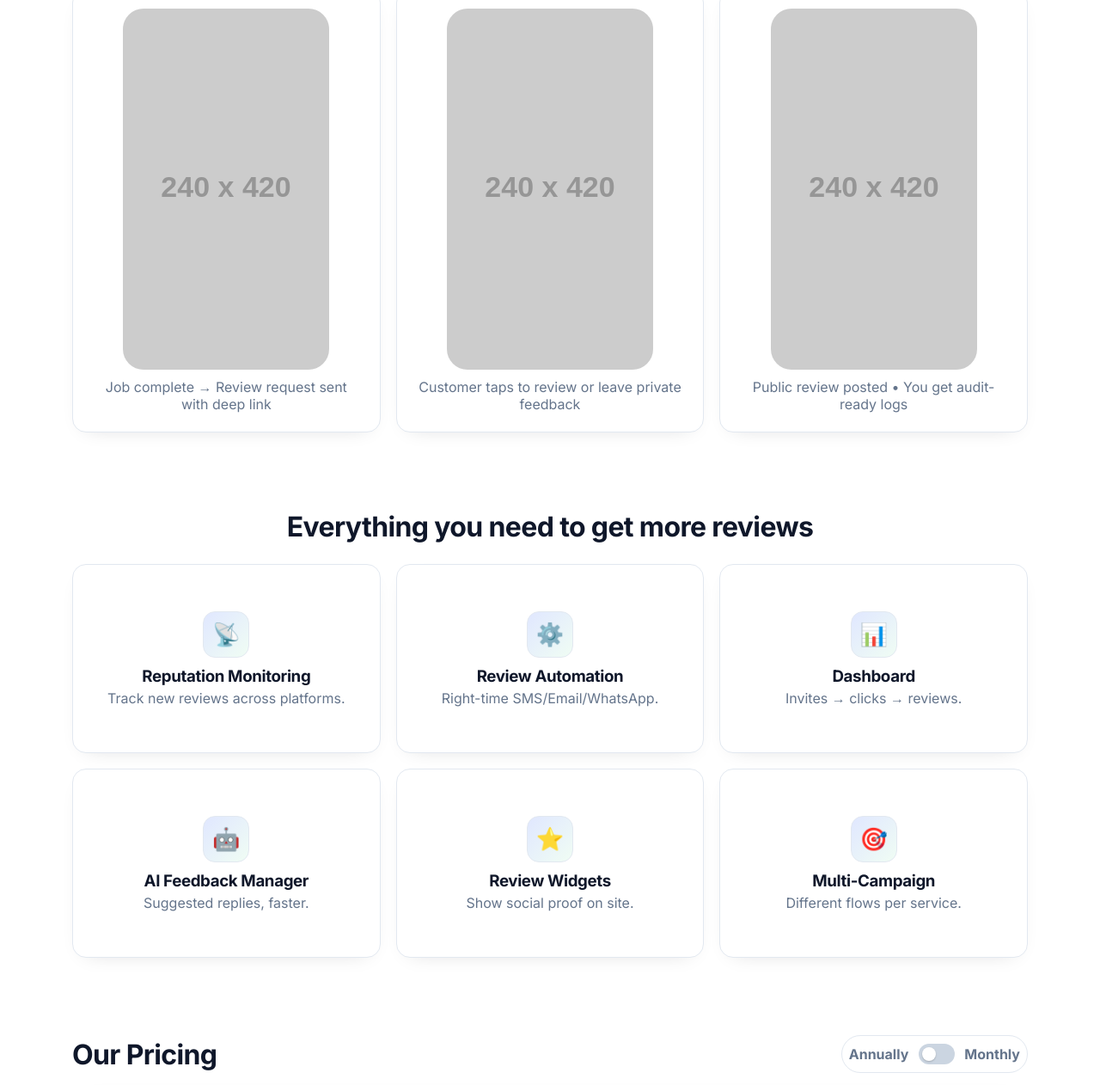
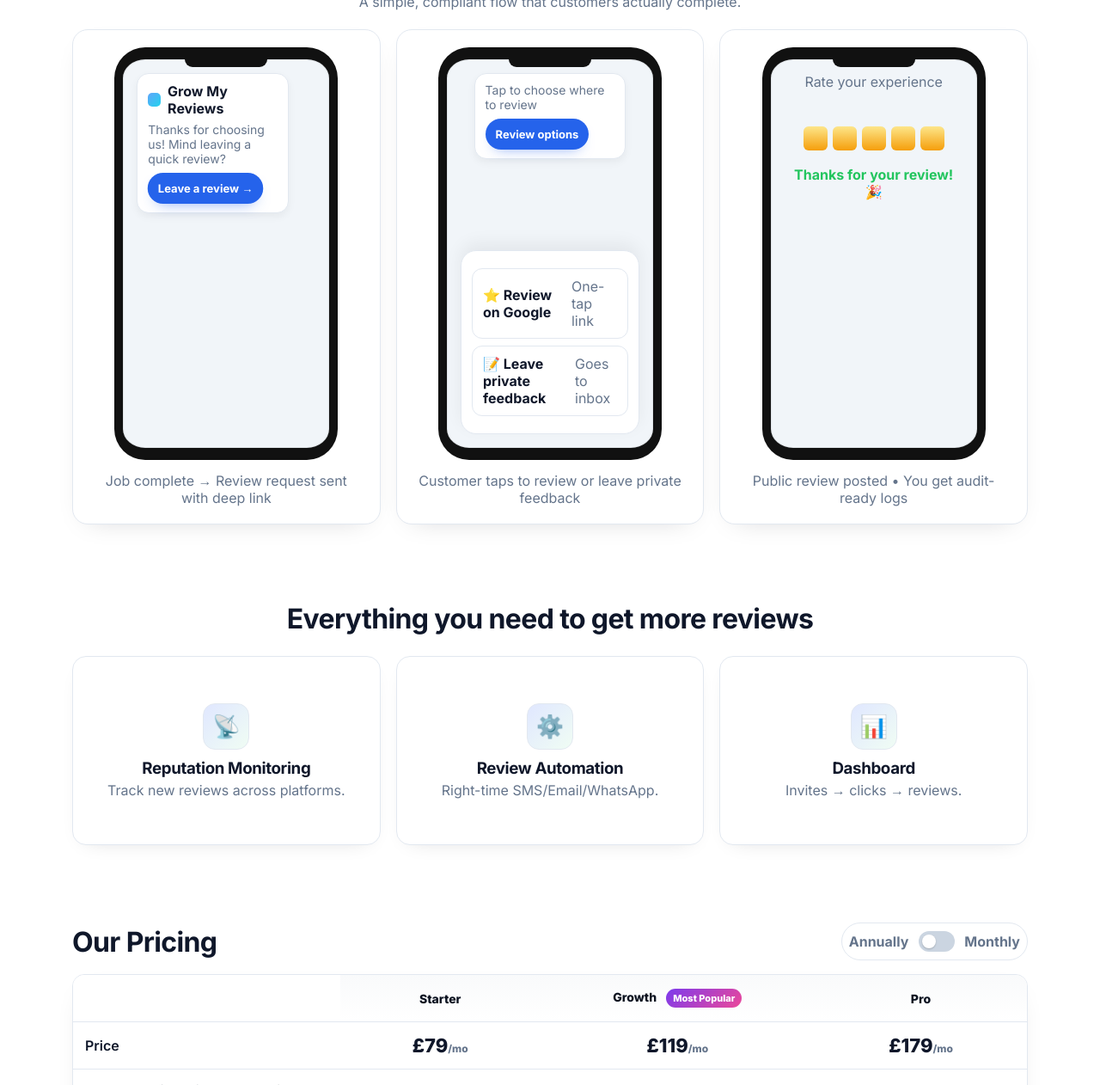
Before and after one commit to GordonAtreides/ReviewBoost-, a plain HTML site: page index.html in a window 1280 px wide. Shown: the part 733-1995 px from the top of the page at 86% size. Drawn offline with Linux system fonts and the light colour scheme; placeholder pictures from the web are drawn by us.

Commit message:
Update index.html

```diff
--- a/index.html
+++ b/index.html
@@ -3,7 +3,7 @@
 <head>
 <meta charset="utf-8" />
 <meta name="viewport" content="width=device-width,initial-scale=1" />
-<title>ReviewBoost — Get more reviews, automatically</title>
+<title>Grow My Reviews — Get more reviews, automatically</title>
 <meta name="description" content="Trigger policy-safe SMS/Email review requests, grow Google & Trustpilot reviews, and prove ROI with audit logs." />
 <link href="https://fonts.googleapis.com/css2?family=Inter:wght@400;600;700;800&display=swap" rel="stylesheet">
 
@@ -50,6 +50,37 @@
 .grid-2{display:grid;gap:18px;grid-template-columns:repeat(2,1fr)}
 @media(max-width:980px){.grid-3{grid-template-columns:1fr}.grid-2{grid-template-columns:1fr}}
 
+/* HOW IT WORKS — PHONE MOCKUPS */
+.phone-card{display:flex;flex-direction:column;gap:14px;align-items:center;justify-content:flex-start;border:1px solid var(--border);border-radius:18px;background:#fff;padding:20px;box-shadow:0 10px 30px -20px rgba(2,6,23,.25);min-height:460px}
+.phone{position:relative;width:260px;height:480px;border:10px solid #111;border-bottom-width:14px;border-top-width:14px;border-radius:36px;background:#f1f5f9;box-shadow:inset 0 0 0 1px rgba(0,0,0,.08);overflow:hidden}
+.notch{position:absolute;left:50%;top:0;transform:translate(-50%,-50%);width:96px;height:18px;background:#111;border-radius:12px}
+.screen{position:absolute;inset:0;padding:16px;display:flex;flex-direction:column;gap:12px}
+
+/* Step 1 visuals */
+.sms-bubble{align-self:flex-start;max-width:85%;background:#fff;border:1px solid var(--border);border-radius:14px;padding:10px 12px;box-shadow:0 4px 10px rgba(0,0,0,.05)}
+.brand{display:flex;align-items:center;gap:8px;margin-bottom:6px}
+.brand .mini{width:16px;height:16px;border-radius:5px;background:linear-gradient(135deg,#60a5fa,#22d3ee)}
+.cta{margin-top:8px;display:inline-flex;align-items:center;gap:8px;padding:10px 12px;border-radius:999px;background:var(--blue);color:#fff;font-weight:700;font-size:13px;box-shadow:0 8px 16px -10px rgba(37,99,235,.6)}
+.pulse{animation:pulse 1.6s ease-in-out infinite}
+@keyframes pulse{0%,100%{transform:scale(1);box-shadow:0 8px 16px -10px rgba(37,99,235,.6)}50%{transform:scale(1.03);box-shadow:0 10px 26px -10px rgba(37,99,235,.75)}}
+
+/* Step 2 visuals */
+.sheet{margin-top:auto;background:#fff;border:1px solid var(--border);border-radius:18px;padding:12px;box-shadow:0 -8px 20px rgba(0,0,0,.06);transform:translateY(120%);opacity:0}
+.sheet .option{display:flex;align-items:center;justify-content:space-between;gap:10px;border:1px solid var(--border);padding:10px 12px;border-radius:12px;margin:8px 0}
+.tap{position:absolute;width:28px;height:28px;border-radius:999px;background:rgba(37,99,235,.18);border:2px solid var(--blue);left:180px;top:170px;transform:scale(.2);opacity:0}
+.ripple{animation:ripple .9s ease-out forwards}
+@keyframes ripple{0%{transform:scale(.2);opacity:0}20%{opacity:1}100%{transform:scale(2.4);opacity:0}}
+.slideUp{animation:slideUp .6s ease-out .25s forwards}
+@keyframes slideUp{to{transform:translateY(0);opacity:1}}
+
+/* Step 3 visuals */
+.stars{display:flex;gap:6px;margin:30px auto 6px}
+.star{width:28px;height:28px;border-radius:6px;background:#e2e8f0;position:relative;overflow:hidden}
+.star.fill::after{content:"";position:absolute;inset:0;background:linear-gradient(180deg,#fde68a,#f59e0b)}
+.thanks{opacity:0;transform:translateY(8px);text-align:center;font-weight:700;color:var(--green)}
+.show{animation:show .6s ease-out .2s forwards}
+@keyframes show{to{opacity:1;transform:none}}
+
 /* FEATURE TILES (flip on hover) */
 .tiles{display:grid;gap:18px;grid-template-columns:repeat(3,1fr);margin-top:24px}
 @media(max-width:980px){.tiles{grid-template-columns:1fr}}
@@ -70,11 +101,7 @@
 .back{transform:rotateY(180deg);background:#0f172a;color:#e2e8f0;border:1px solid #0f172a}
 .back p{color:#cbd5e1}
 
-/* HOW IT WORKS (3 steps) */
-.step{display:flex;gap:14px;align-items:flex-start}
-.step .num{width:28px;height:28px;border-radius:8px;display:grid;place-items:center;background:var(--blue);color:#fff;font-weight:800}
-
-/* PRICING TABLE */
+/* PRICING */
 .pricing{margin-top:8px}
 .switch{display:inline-flex;align-items:center;gap:8px;background:#fff;border:1px solid var(--border);padding:6px 8px;border-radius:999px}
 .switch input{appearance:none;width:42px;height:24px;border-radius:999px;background:#cbd5e1;position:relative;outline:none;cursor:pointer;transition:.2s}
@@ -92,11 +119,9 @@
 .cta-sm{padding:8px 12px;border-radius:10px;font-weight:700;background:var(--blue);color:#fff;border:none;cursor:pointer}
 tr:hover{background:#fafafa}
 
-/* FAQ */
+/* FAQ + FOOTER */
 .faq dt{font-weight:800;margin:12px 0 4px}
 .faq dd{margin:0 0 10px;color:var(--muted)}
-
-/* FOOTER */
 footer{border-top:1px solid var(--border);padding:30px 0;color:var(--muted);text-align:center}
 </style>
 </head>
@@ -105,7 +130,7 @@
 <!-- NAV -->
 <nav>
   <div class="container nav-inner">
-    <div class="logo"><span class="mark"></span><span>ReviewBoost</span></div>
+    <div class="logo"><span class="mark"></span><span>Grow My Reviews</span></div>
     <div class="links">
       <a href="#features">Features</a>
       <a href="#how">How it works</a>
@@ -120,11 +145,11 @@
 <header class="hero">
   <div class="container" style="text-align:center">
     <span class="badge">Policy-safe review growth</span>
-    <h1>Getting more reviews is easy</h1>
-    <p>Send professionally branded SMS/Email requests right when jobs are done. Make it one-tap to leave a Google or Trustpilot review — with private feedback available in parallel (no gating).</p>
+    <h1>Get more Google & Trustpilot reviews — automatically</h1>
+    <p>Send professionally branded SMS/Email requests right when jobs are done. Make it one-tap to leave a review — with private feedback available in parallel (no gating).</p>
     <div style="margin-top:20px;display:flex;gap:12px;justify-content:center;flex-wrap:wrap">
       <a class="btn" href="#cta">Start for free</a>
-      <a class="btn ghost" href="#pricing">See pricing</a>
+      <a class="btn.ghost btn ghost" href="#pricing">See pricing</a>
     </div>
     <div class="kpis">
       <span class="kpi"><span class="dot"></span> No credit card required</span>
@@ -134,31 +159,72 @@
   </div>
 </header>
 
-<!-- HOW IT WORKS (visual narrative like competitor) -->
+<!-- HOW IT WORKS -->
 <section id="how" class="section">
   <div class="container">
     <h2 style="text-align:center;font-size:32px;margin:0 0 8px">How it works</h2>
     <p class="muted" style="text-align:center;max-width:780px;margin:0 auto 22px">
-      Impress customers with branded messages and make it simple to leave a review.
+      A simple, compliant flow that customers actually complete.
     </p>
+
     <div class="grid-3">
-      <div class="card" style="text-align:center">
-        <img alt="" src="https://dummyimage.com/240x420/edeff4/0f172a&text=Step+1" style="width:100%;max-width:240px;border-radius:24px;margin:0 auto 10px;display:block">
-        <div class="muted">Job complete → Review request sent with deep link</div>
+      <!-- STEP 1 -->
+      <div class="phone-card">
+        <div class="phone hiw" data-step="1">
+          <div class="notch"></div>
+          <div class="screen">
+            <div class="sms-bubble">
+              <div class="brand"><span class="mini"></span><strong>Grow My Reviews</strong></div>
+              <div class="muted" style="font-size:14px">Thanks for choosing us! Mind leaving a quick review?</div>
+              <div class="cta pulse">Leave a review →</div>
+            </div>
+          </div>
+        </div>
+        <div class="muted" style="text-align:center">Job complete → Review request sent with deep link</div>
       </div>
-      <div class="card" style="text-align:center">
-        <img alt="" src="https://dummyimage.com/240x420/edeff4/0f172a&text=Step+2" style="width:100%;max-width:240px;border-radius:24px;margin:0 auto 10px;display:block">
-        <div class="muted">Customer taps to review or leave private feedback</div>
+
+      <!-- STEP 2 -->
+      <div class="phone-card">
+        <div class="phone hiw" data-step="2">
+          <div class="notch"></div>
+          <div class="screen">
+            <div class="sms-bubble" style="align-self:center">
+              <div class="muted" style="font-size:14px">Tap to choose where to review</div>
+              <div class="cta" style="align-self:center">Review options</div>
+            </div>
+            <span class="tap"></span>
+            <div class="sheet">
+              <div class="option"><strong>⭐ Review on Google</strong><span class="muted">One-tap link</span></div>
+              <div class="option"><strong>📝 Leave private feedback</strong><span class="muted">Goes to inbox</span></div>
+            </div>
+          </div>
+        </div>
+        <div class="muted" style="text-align:center">Customer taps to review or leave private feedback</div>
       </div>
-      <div class="card" style="text-align:center">
-        <img alt="" src="https://dummyimage.com/240x420/edeff4/0f172a&text=Step+3" style="width:100%;max-width:240px;border-radius:24px;margin:0 auto 10px;display:block">
-        <div class="muted">Public review posted • You get audit-ready logs</div>
+
+      <!-- STEP 3 -->
+      <div class="phone-card">
+        <div class="phone hiw" data-step="3">
+          <div class="notch"></div>
+          <div class="screen" style="align-items:center">
+            <div class="muted">Rate your experience</div>
+            <div class="stars">
+              <div class="star"></div>
+              <div class="star"></div>
+              <div class="star"></div>
+              <div class="star"></div>
+              <div class="star"></div>
+            </div>
+            <div class="thanks">Thanks for your review! 🎉</div>
+          </div>
+        </div>
+        <div class="muted" style="text-align:center">Public review posted • You get audit-ready logs</div>
       </div>
     </div>
   </div>
 </section>
 
-<!-- FEATURES with FLIP TILES -->
+<!-- FEATURES with flip tiles -->
 <section id="features" class="section" style="padding-top:0">
   <div class="container">
     <h2 style="text-align:center;font-size:32px;margin:0 0 10px">Everything you need to get more reviews</h2>
@@ -208,56 +274,11 @@
           </div>
         </div>
       </div>
-
-      <!-- AI Feedback Manager -->
-      <div class="tile">
-        <div class="tile-inner">
-          <div class="face front">
-            <div class="icon">🤖</div>
-            <h3>AI Feedback Manager</h3>
-            <p>Suggested replies, faster.</p>
-          </div>
-          <div class="face back">
-            <h3 style="margin:0 0 6px">AI Feedback Manager</h3>
-            <p>Draft empathetic replies and summaries, then approve with one click. Keep tone on-brand.</p>
-          </div>
-        </div>
-      </div>
-
-      <!-- Review Widgets -->
-      <div class="tile">
-        <div class="tile-inner">
-          <div class="face front">
-            <div class="icon">⭐</div>
-            <h3>Review Widgets</h3>
-            <p>Show social proof on site.</p>
-          </div>
-          <div class="face back">
-            <h3 style="margin:0 0 6px">Review Widgets</h3>
-            <p>Embed live review carousels and badges with zero code. Auto-refresh and filters built-in.</p>
-          </div>
-        </div>
-      </div>
-
-      <!-- Multi-Campaign -->
-      <div class="tile">
-        <div class="tile-inner">
-          <div class="face front">
-            <div class="icon">🎯</div>
-            <h3>Multi-Campaign</h3>
-            <p>Different flows per service.</p>
-          </div>
-          <div class="face back">
-            <h3 style="margin:0 0 6px">Multi-Campaign</h3>
-            <p>Create distinct templates and cadences for each service or location. A/B test to improve results.</p>
-          </div>
-        </div>
-      </div>
     </div>
   </div>
 </section>
 
-<!-- PRICING TABLE with toggle -->
+<!-- PRICING -->
 <section id="pricing" class="section" style="padding-top:0">
   <div class="container">
     <div style="display:flex;align-items:center;justify-content:space-between;gap:12px;flex-wrap:wrap">
@@ -358,7 +379,7 @@
 </section>
 
 <footer>
-  © <span id="y"></span> ReviewBoost • Privacy • Security • Contact
+  © <span id="y"></span> Grow My Reviews • Privacy • Security • Contact
 </footer>
 
 <script>
@@ -378,7 +399,40 @@
 toggle.addEventListener('change', renderPrices);
 renderPrices();
 
-/* simple CTA click (demo) */
+/* HOW IT WORKS animations — play when section enters view */
+const steps = document.querySelectorAll('.phone.hiw');
+const obs = new IntersectionObserver(entries=>{
+  entries.forEach(e=>{
+    if(!e.isIntersecting) return;
+    const step = e.target.dataset.step;
+    if(step==='2') {
+      // tap ripple + slide up sheet
+      const tap = e.target.querySelector('.tap');
+      const sheet = e.target.querySelector('.sheet');
+      tap.classList.remove('ripple'); sheet.classList.remove('slideUp');
+      // restart animations
+      void tap.offsetWidth; void sheet.offsetWidth;
+      setTimeout(()=>{ tap.classList.add('ripple'); }, 300);
+      setTimeout(()=>{ sheet.classList.add('slideUp'); }, 600);
+    }
+    if(step==='3') {
+      // fill stars one by one, then show thanks
+      const stars = Array.from(e.target.querySelectorAll('.star'));
+      const thanks = e.target.querySelector('.thanks');
+      stars.forEach(s=>s.classList.remove('fill'));
+      thanks.classList.remove('show');
+      let i=0;
+      const fill = ()=> {
+        if(i<stars.length){ stars[i].classList.add('fill'); i++; setTimeout(fill, 180); }
+        else { thanks.classList.add('show'); }
+      };
+      setTimeout(fill, 300);
+    }
+  });
+},{threshold:0.5});
+steps.forEach(s=>obs.observe(s));
+
+/* demo CTA buttons */
 document.querySelectorAll('.cta-sm').forEach(b=>{
   b.addEventListener('click', () => alert(`Great choice! Plan: ${b.dataset.plan}`));
 });
```
